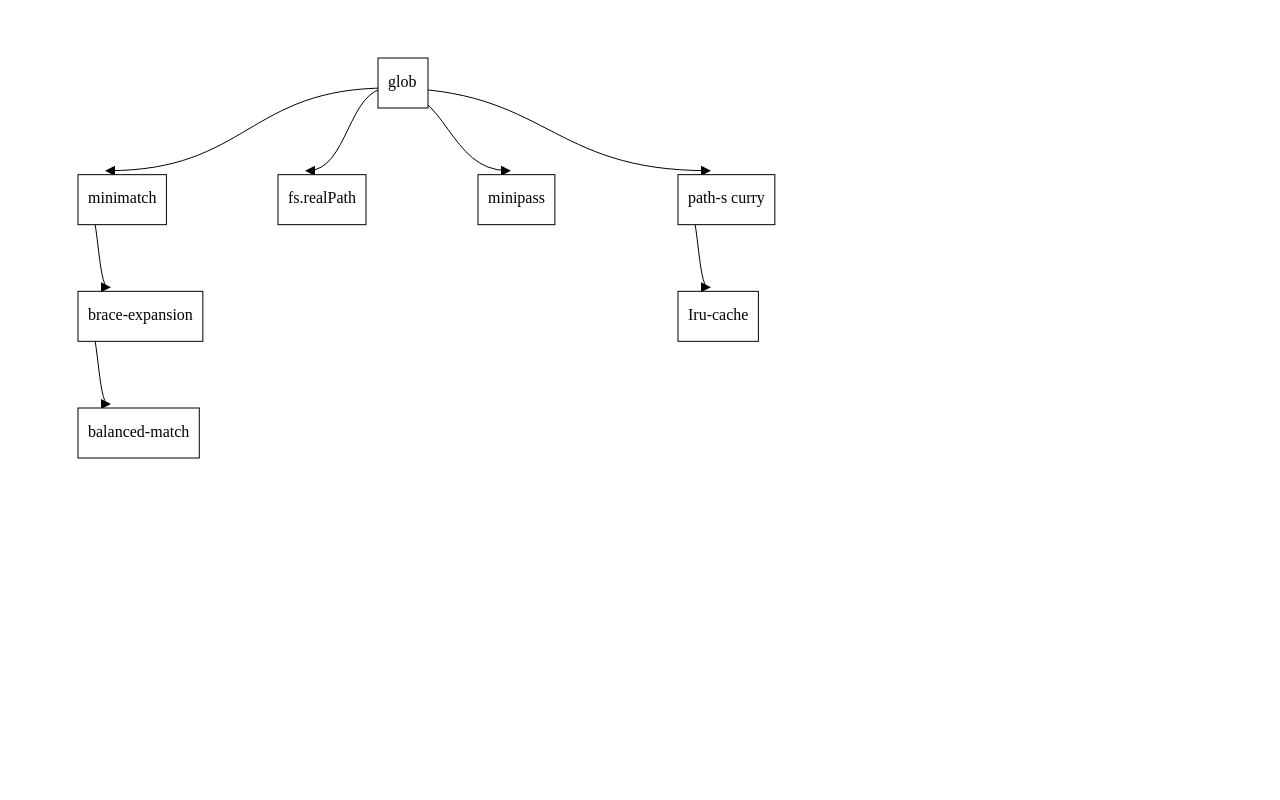
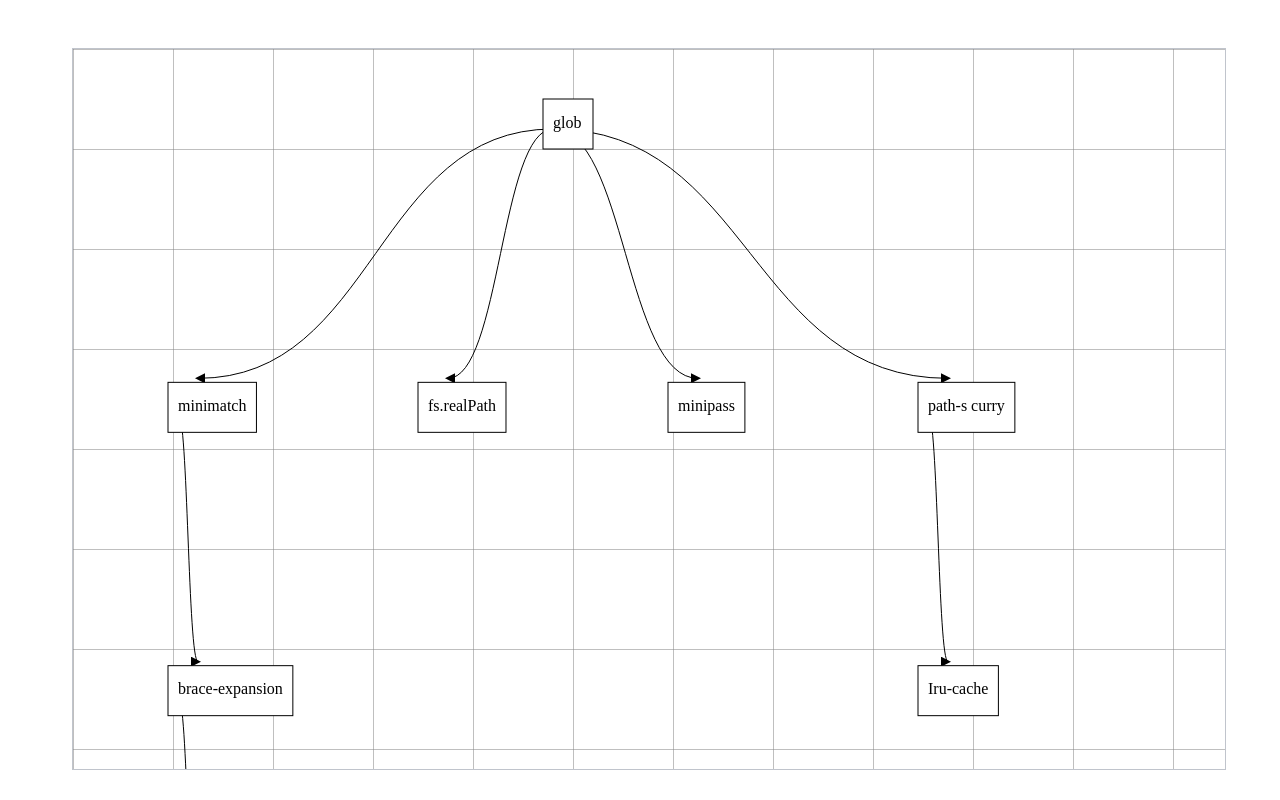
Before and after one commit to Jackson-Mseven/package-analyser, a website: page src/pic.html in a window 1280 px wide. Drawn offline with nearby package versions, Linux system fonts and the light colour scheme.

Commit message:
栅格与拖动缩放

```diff
--- a/src/pic.html
+++ b/src/pic.html
@@ -19,25 +19,33 @@
       -ms-user-select: none;
       user-select: none;
     }
+
+    #svg_div {
+      width: 90vw;
+      height: 90vh;
+      border: 1px solid #c0c4cc;
+      position: relative;
+      left: 5vw;
+      top: 5vh;
+    }
   </style>
   <script type="text/javascript" src="http://d3js.org/d3.v5.min.js"></script>
 </head>
 
 <body>
-  <svg width="800" height="500"></svg>
+  <div>
+    <div id="svg_div"></div>
+  </div>
   <script>
-    //定义边界
-    const marge = { top: -30, bottom: 0, left: 50, right: 50 };
+    const minX = 1000
+    const minY = 1000
+    const smallGrid = 20
+    const Grid = 100
+    const MARGIN_LEFT = 100
+    const MARGIN_TOP = 50
+    const EVERY_TOTAL_WIDTH = 150
+    const EVERY_TOTAL_HEIGHT = 200
 
-    const svg = d3.select("svg");
-    const width = svg.attr("width");
-    const height = svg.attr("height");
-
-    const g = svg.append("g")
-      .attr("transform", "translate(" + marge.top + "," + marge.left + ")");
-
-    const scale = svg.append("g")
-      .attr("transform", "translate(" + marge.top + "," + marge.left + ")");
     //数据
     const dataset = {
       name: "glob",
@@ -76,7 +84,7 @@
 
     //创建一个树状图
     const tree = d3.tree()
-      .size([width, height - 150])
+      .size([minX, minY - 150])
       .separation((a, b) => a.depth + 1);
 
     //初始化树状图，也就是传入数据,并得到绘制树基本数据
@@ -91,13 +99,101 @@
     console.log("节点:", nodes);
     console.log("边:", links);
 
+    // 添加svg
+    d3.select("#svg_div")
+      .append("svg")
+      .attr("id", "SVG")
+      .attr("width", "100%")
+      .attr("height", "100%")
+
+    // 绘制栅格背景
+    const defs = d3.select("SVG").append('defs')
+    defs.append('pattern')
+      .attr('id', 'smallGrid')
+      .attr('width', smallGrid)
+      .attr('height', smallGrid)
+      .attr('patternUnits', 'userSpaceOnUse')
+      .append('path')
+      .attr('fill', 'none')
+      .attr('stroke', 'gray')
+      .attr('stoke-width', '0.5')
+
+    const border = defs.append('pattern')
+    border.attr('id', 'grid')
+      .attr('width', Grid)
+      .attr('height', Grid)
+      .attr('patternUnits', 'userSpaceOnUse')
+      .append('rect')
+      .attr('width', Grid)
+      .attr('height', Grid)
+      .attr('fill', 'url(#smallGrid)')
+    border.append('path')
+      .attr('d', `M ${Grid} 0 L 0 0 0 ${Grid}`)
+      .attr('fill', 'none')
+      .attr('stroke', 'gray')
+      .attr('stroke-width', '1')
+
+    d3.select("SVG")
+      .append('rect')
+      .attr('id', 'bg-grid')
+      .attr('width', '100%')
+      .attr('height', '100%')
+      .attr('fill', 'url(#grid)')
+    d3.select("SVG")
+      .call(d3.zoom()
+        .scaleExtent([0.5, 4])
+        .on('zoom', zoomed))
+
+    // 拖拽缩放
+    function zoomed() {
+      d3.select("#graph").attr("transform", d3.event.transform)
+
+      const k = d3.event.transform.k
+      // 栅格缩放
+      d3.select('#smallGrid')
+        .attr('width', smallGrid * k)
+        .attr('height', smallGrid * k)
+      d3.select('#smallGrid')
+        .select('path')
+        .attr('width', smallGrid * k)
+        .attr('height', smallGrid * k)
+        .attr('d', `M ${smallGrid * k} 0 L 0 0 0 ${smallGrid * k}`)
+
+      d3.select('#grid')
+        .attr('width', Grid * k)
+        .attr('height', Grid * k)
+      d3.select('#grid')
+        .select('rect')
+        .attr('width', Grid * k)
+        .attr('height', Grid * k)
+      d3.select('#grid')
+        .select('path')
+        .attr('d', `M ${Grid * k} 0 L 0 0 0 ${Grid * k}`)
+    }
+
+    //定义边界
+    const marge = { top: -30, bottom: 0, left: 50, right: 50 };
+
+    d3.select("#SVG")
+      .append("g")
+      .attr("id", "graph")
+      .attr("width", EVERY_TOTAL_WIDTH * nodes.length + MARGIN_LEFT)
+      .attr("height", EVERY_TOTAL_HEIGHT * nodes.length + MARGIN_TOP)
+
+    const g = d3.select("#graph").append("g")
+      .attr("transform", "translate(" + marge.top + "," + marge.left + ")");
+
+    const scale = d3.select("#graph").append("g")
+      .attr("transform", "translate(" + marge.top + "," + marge.left + ")");
+
+
     //创建一个贝塞尔生成曲线生成器
-    const Bézier_curve_generator = d3.linkHorizontal()
+    const Bezier_curve_generator = d3.linkHorizontal()
       .x(function (d) { return d.x; })
       .y(function (d) { return d.y; });
 
     // 定义箭头
-    const arrowMarker = svg.append('defs')
+    const arrowMarker = d3.select("SVG").append('defs')
       .append('marker')
       .attr('id', 'arrow')
       .attr('markerWidth', 15)
@@ -118,10 +214,9 @@
       .enter()
       .append('path')
       .attr('d', function (d) {
-        // console.log("d is:", d);
         const start = { x: d.source.x + 10, y: d.source.y + 30 };
         const end = { x: d.target.x + 30, y: d.target.y - 4 };
-        return Bézier_curve_generator({ source: start, target: end });
+        return Bezier_curve_generator({ source: start, target: end });
       })
       .attr('fill', 'none')
       .attr('stroke', 'black')
@@ -166,6 +261,7 @@
       rectNode.attr("width", Math.max(50, textLength + 20)); // 动态设置矩形节点的宽度
       textNode.attr('x', (textLength + 20) / 2); // 动态设置文字的水平位置
     });
+
   </script>
 </body>
 
```
